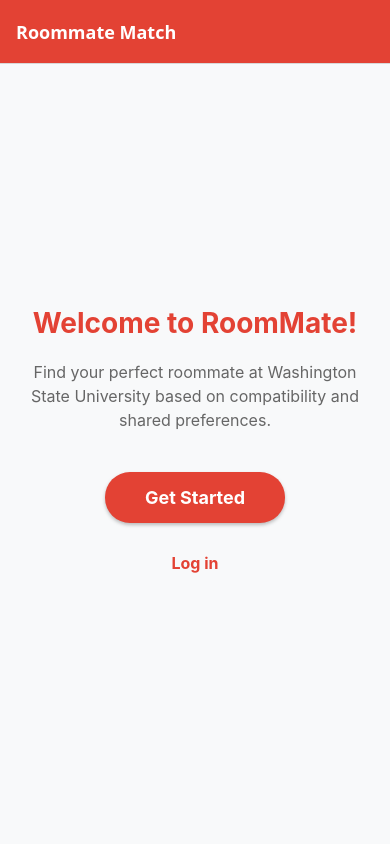
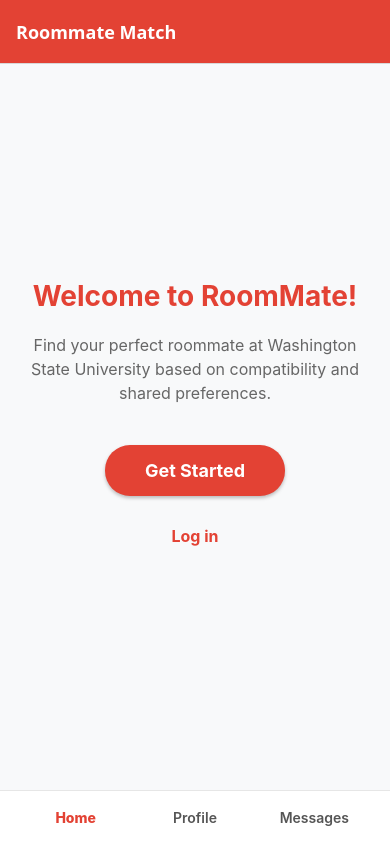
Before and after one commit to vdevaa/CPT-322--RoomMate-A-University-Dormitory-Roommate-Matching-System, a React Native app in the folder roommate-app/: screen /Welcome in a window 390 px wide. Built offline with nearby package versions, Linux system fonts and the light colour scheme.

Commit message:
added navbar component

```diff
--- /dev/null
+++ b/roommate-app/src/components/Navbar.js
@@ -0,0 +1,59 @@
+import React from 'react';
+import { View, Text, TouchableOpacity, StyleSheet } from 'react-native';
+
+// Basic bottom navbar. Pass `navigation` from a screen and optionally `active` to highlight the current tab.
+export default function Navbar({ navigation, active = 'Home' }) {
+  const tabs = [
+    { key: 'Home', label: 'Home', onPress: () => navigation.navigate('Welcome') },
+    { key: 'Profile', label: 'Profile', onPress: () => navigation.navigate('Profile') },
+    { key: 'Messages', label: 'Messages', onPress: () => navigation.navigate('Profile') },
+    // add more labels to the navbar here if needed, for now routing is to placeholders
+  ];
+
+  return (
+    <View style={styles.container}>
+      {tabs.map((tab) => {
+        const isActive = active === tab.key;
+        return (
+          <TouchableOpacity
+            key={tab.key}
+            style={styles.tab}
+            onPress={tab.onPress}
+            accessibilityRole="button"
+            accessibilityLabel={tab.label}
+          >
+            <Text style={isActive ? styles.tabTextActive : styles.tabText}>{tab.label}</Text>
+          </TouchableOpacity>
+        );
+      })}
+    </View>
+  );
+}
+
+const styles = StyleSheet.create({
+  container: {
+    flexDirection: 'row',
+    justifyContent: 'space-around',
+    alignItems: 'center',
+    paddingVertical: 10,
+    paddingHorizontal: 16,
+    borderTopWidth: 1,
+    borderTopColor: '#e6e6e6',
+    backgroundColor: '#fff',
+  },
+  tab: {
+    flex: 1,
+    alignItems: 'center',
+    paddingVertical: 8,
+  },
+  tabText: {
+    color: '#555',
+    fontSize: 14,
+    fontWeight: '600',
+  },
+  tabTextActive: {
+    color: '#E34234',
+    fontSize: 14,
+    fontWeight: '800',
+  },
+});
--- a/roommate-app/src/screens/WelcomeScreen.js
+++ b/roommate-app/src/screens/WelcomeScreen.js
@@ -6,6 +6,7 @@ import {
   TouchableOpacity,
   SafeAreaView,
 } from 'react-native';
+import Navbar from '../components/Navbar';
 
 export default function WelcomeScreen({ navigation }) {
   return (
@@ -28,6 +29,7 @@ export default function WelcomeScreen({ navigation }) {
           <Text style={styles.secondaryButtonText}>Log in</Text>
         </TouchableOpacity>
       </View>
+      <Navbar navigation={navigation} active={'Home'} />
     </SafeAreaView>
   );
 }
```
